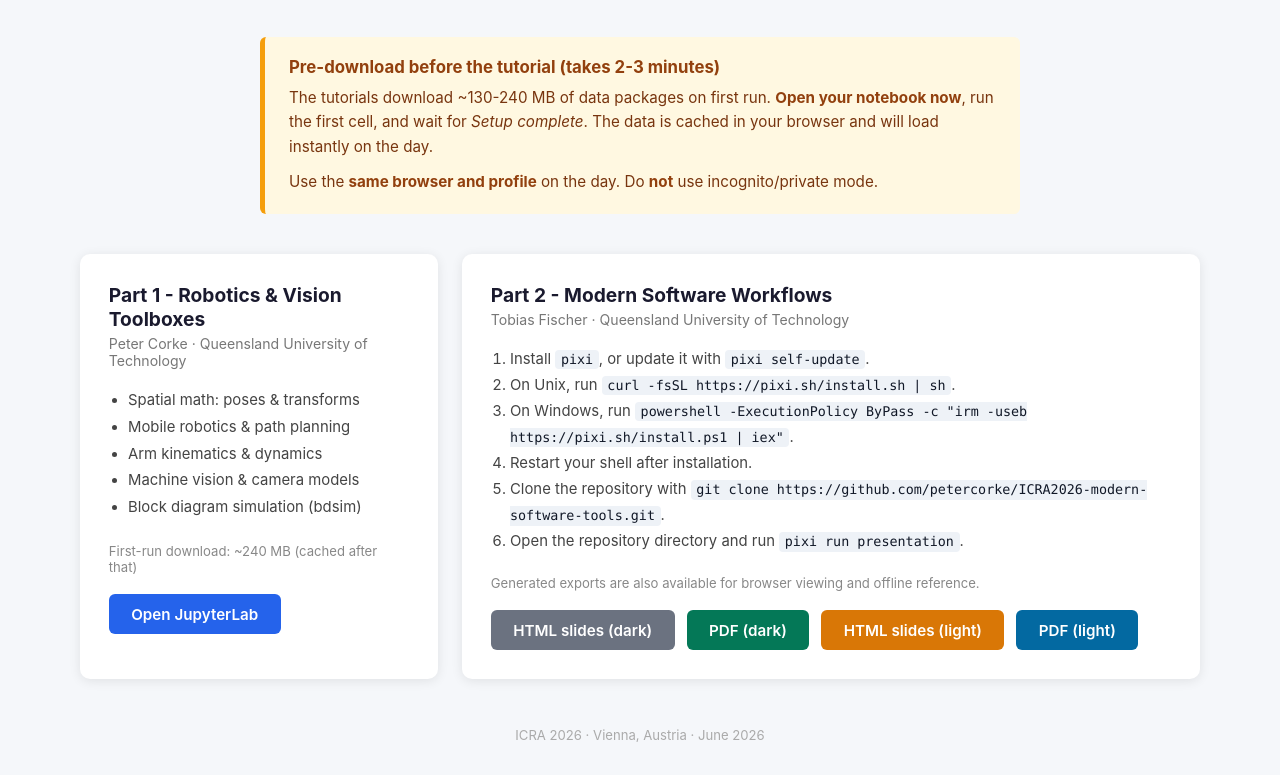
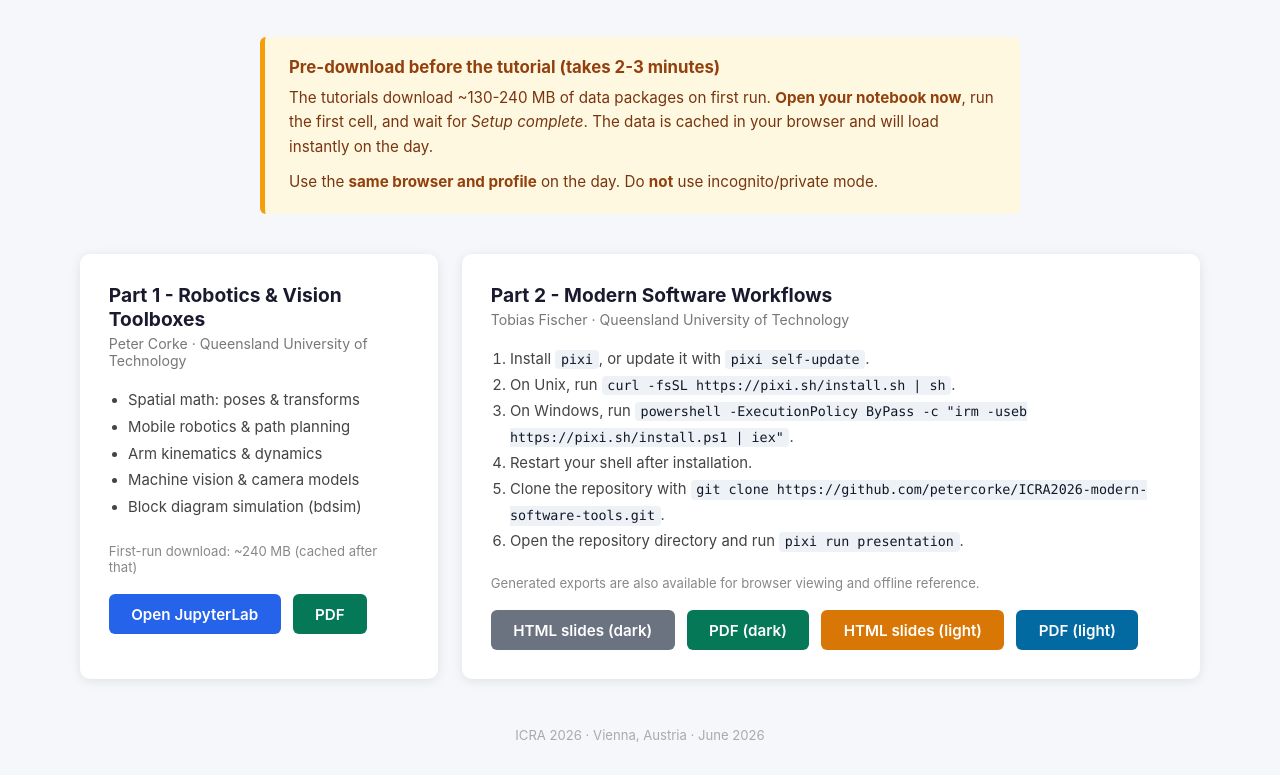
Before and after one commit to petercorke/ICRA2026-modern-software-tools, a plain HTML site: page peter/landing/index.html in a window 1280 px wide. Shown: the part 97-872 px from the top of the page. Drawn offline with Linux system fonts and the light colour scheme.

Commit message:
Create a zip file of notebooks in PDF form.

```diff
--- a/peter/landing/index.html
+++ b/peter/landing/index.html
@@ -167,7 +167,10 @@
       <li>Block diagram simulation (bdsim)</li>
     </ul>
     <div class="size-note">First-run download: ~240 MB (cached after that)</div>
-    <a class="btn" href="part1/lab/index.html?path=index.ipynb">Open JupyterLab</a>
+    <div class="actions">
+      <a class="btn" href="part1/lab/index.html?path=index.ipynb">Open JupyterLab</a>
+      <a class="btn btn-pdf" href="part1/part1-notebooks-pdf.zip">PDF</a>
+    </div>
   </div>
 
   <div class="card card-wide">
```
Also changed, not shown: .github/workflows/deploy.yml.
